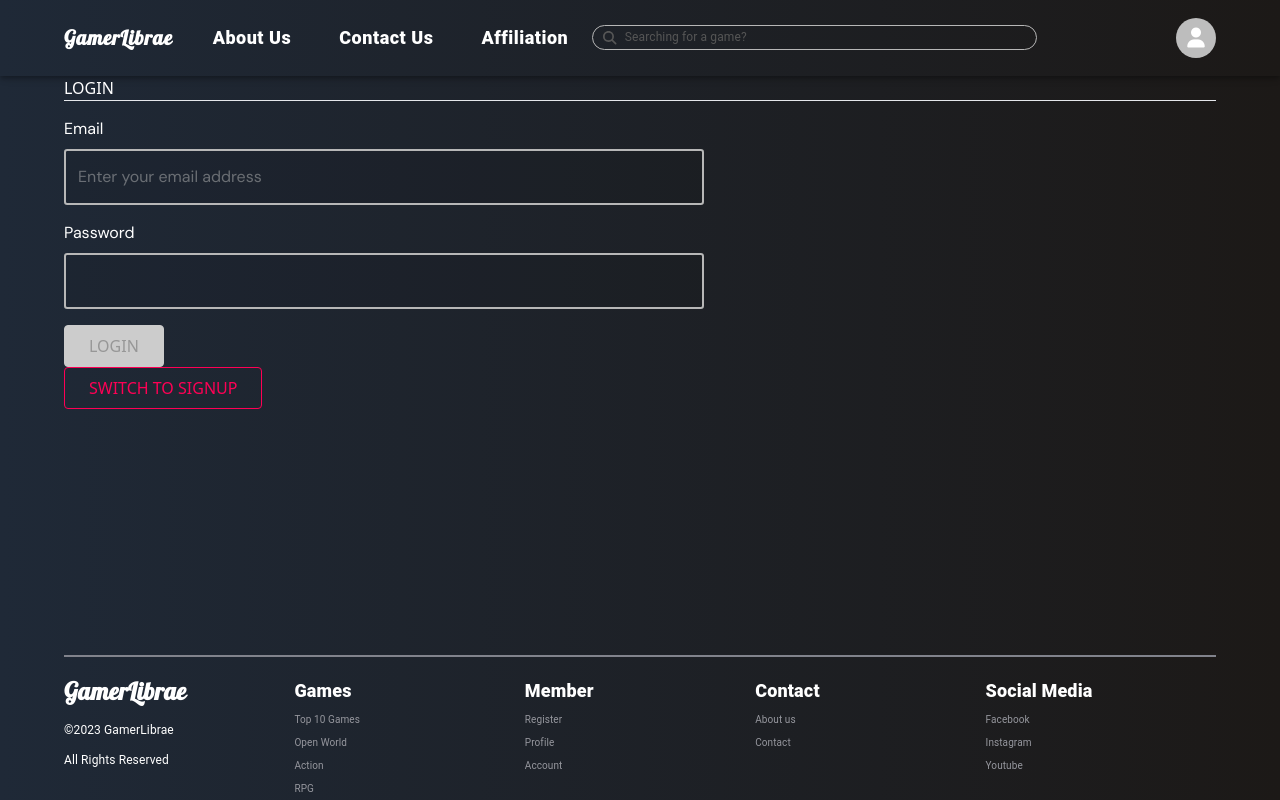
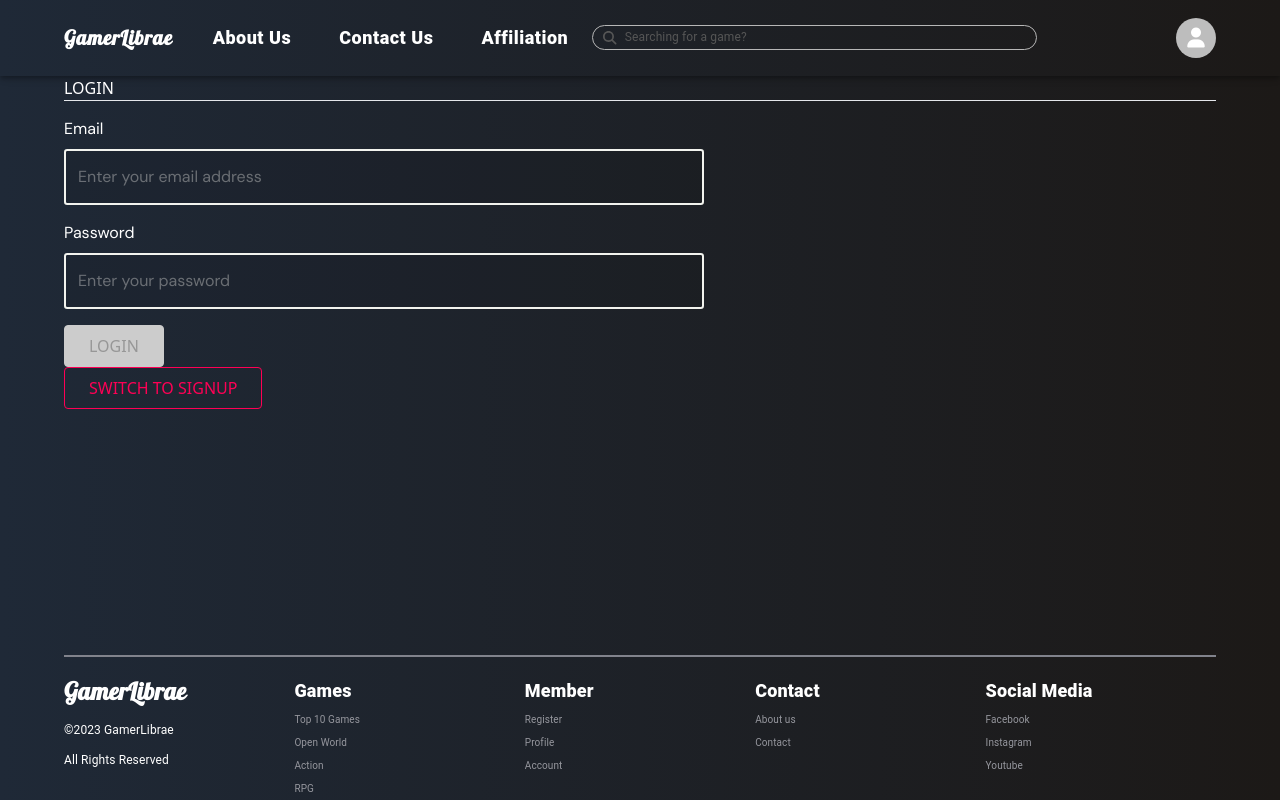
Before and after one commit to taylor50737/cap805_group3_gamerLibrae_frontend, a React (Vite) app: page /auth in a window 1280 px wide. Built offline with nearby package versions, Linux system fonts and the light colour scheme.

Commit message:
Small update on styling

```diff
--- a/src/Auth/pages/auth.jsx
+++ b/src/Auth/pages/auth.jsx
@@ -86,6 +86,9 @@ const Auth = () => {
           id='password'
           type='password'
           label='Password'
+          placeholder={
+            isLoginMode ? 'Enter your password' : 'Enter a password with at least 5 characters'
+          }
           validators={[VALIDATOR_MINLENGTH(5)]}
           errorText='Please enter a valid password, at least 5 characters.'
           onInput={inputHandler}
@@ -96,6 +99,7 @@ const Auth = () => {
             id='confirmPassword'
             type='password'
             label='Confirm Password'
+            placeholder='Re-enter your password'
             validators={[VALIDATOR_MINLENGTH(5)]}
             errorText='Please enter a valid confirm password, at least 5 characters.'
             onInput={inputHandler}
--- a/src/shared/components/FormElements/CustomInput.css
+++ b/src/shared/components/FormElements/CustomInput.css
@@ -17,7 +17,7 @@
 .form-control textarea {
   width: 100%;
   font: inherit;
-  border: 1px solid #ccc;
+  border: 1px solid #f2f3ee;
   background: #f8f8f8;
   padding: 0.15rem 0.25rem;
 }
--- a/src/shared/components/FormElements/CustomInputKuri.css
+++ b/src/shared/components/FormElements/CustomInputKuri.css
@@ -20,7 +20,7 @@
 .form-control textarea {
   /* width: 100%; */
   font: inherit;
-  border: 2px solid #b7b7b7;
+  border: 2px solid #f2f3ee;
   border-radius: 3.2px;
   background: rgba(0, 0, 0, 0.06);
   transition: background-color 200ms cubic-bezier(0, 0, 0.2, 1) 0ms;
```
